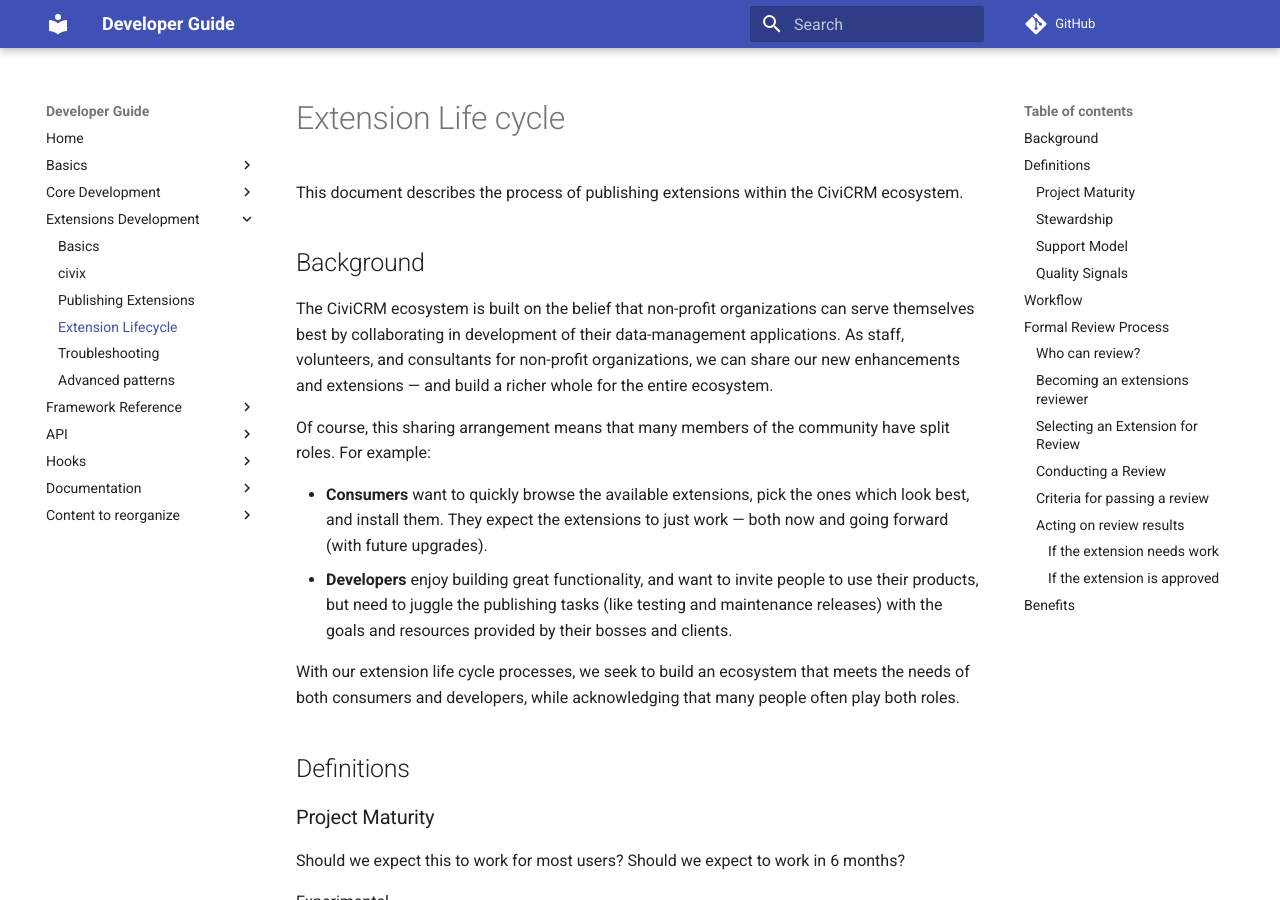
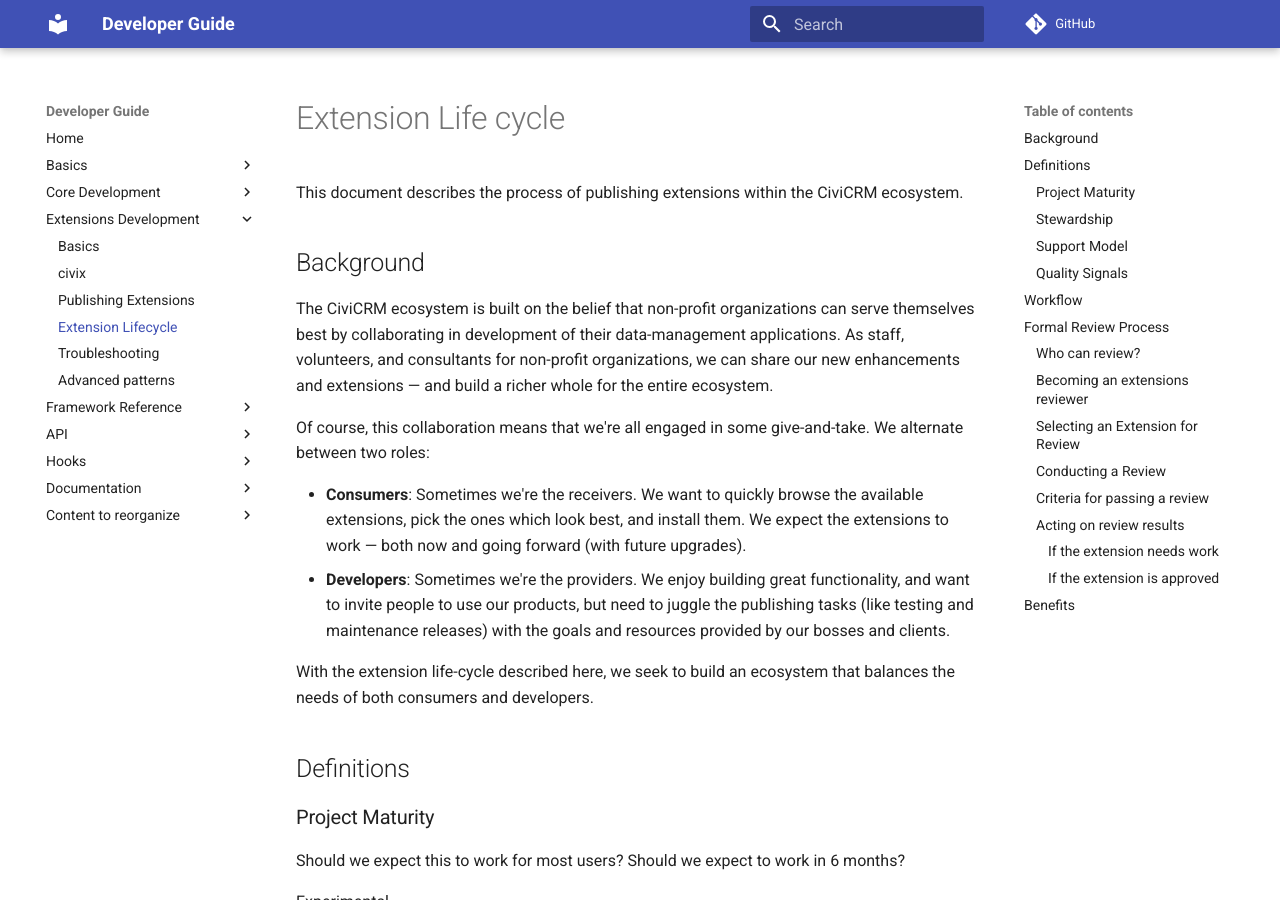
Before and after one commit to civicrm/civicrm-dev-docs, an MkDocs documentation site: the page built from docs/extend-stages.md, in a window 1280 px wide and 900 px high. Built offline with MkDocs 1.6.1 and Material for MkDocs 9.7.7, drawn with Linux system fonts in a browser that asks for light colours; comment, search, counter and statistics services are not loaded; old or Windows-style settings are respelled for this version of MkDocs.

Commit message:
Update extend-stages.md

```diff
--- a/docs/extend-stages.md
+++ b/docs/extend-stages.md
@@ -11,21 +11,20 @@
 non-profit organizations, we can share our new enhancements and extensions
 &mdash; and build a richer whole for the entire ecosystem.
 
-Of course, this sharing arrangement means that many members of the community
-have split roles. For example:
+Of course, this collaboration means that we're all engaged in some give-and-take.
+We alternate between two roles:
 
--   **Consumers** want to quickly browse the available
-    extensions, pick the ones which look best, and install them. They
-    expect the extensions to just work &mdash; both now and going forward (with
+-   **Consumers**: Sometimes we're the receivers. We want to quickly browse the available
+    extensions, pick the ones which look best, and install them. We
+    expect the extensions to work &mdash; both now and going forward (with
     future upgrades).
--   **Developers** enjoy building great functionality, and
-    want to invite people to use their products, but need to juggle the
+-   **Developers**: Sometimes we're the providers. We enjoy building great functionality, and
+    want to invite people to use our products, but need to juggle the
     publishing tasks (like testing and maintenance releases) with the goals
-    and resources provided by their bosses and clients.
+    and resources provided by our bosses and clients.
 
-With our extension life cycle processes, we seek to build an ecosystem that
-meets the needs of both consumers and developers, while acknowledging that many
-people often play both roles.
+With the extension life-cycle described here, we seek to build an ecosystem that
+balances the needs of both consumers and developers.
 
 ## Definitions
 
```
